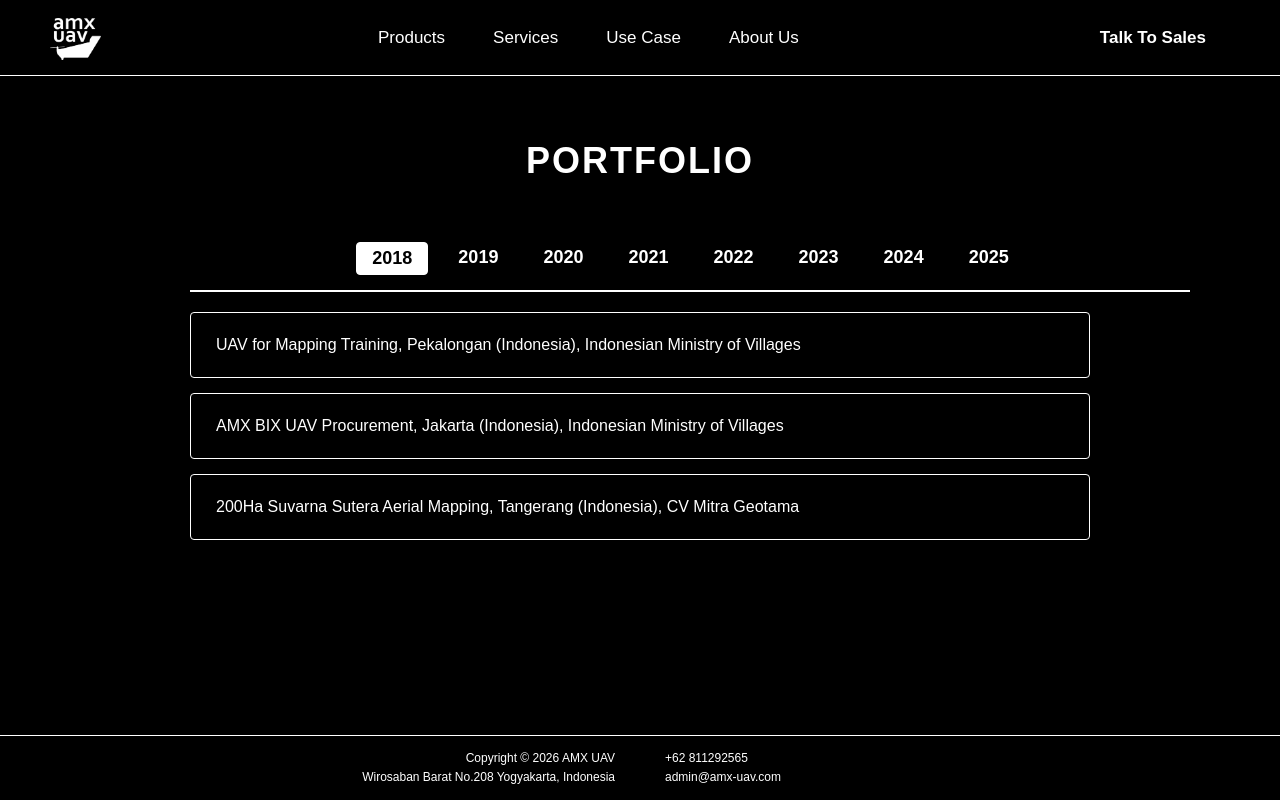
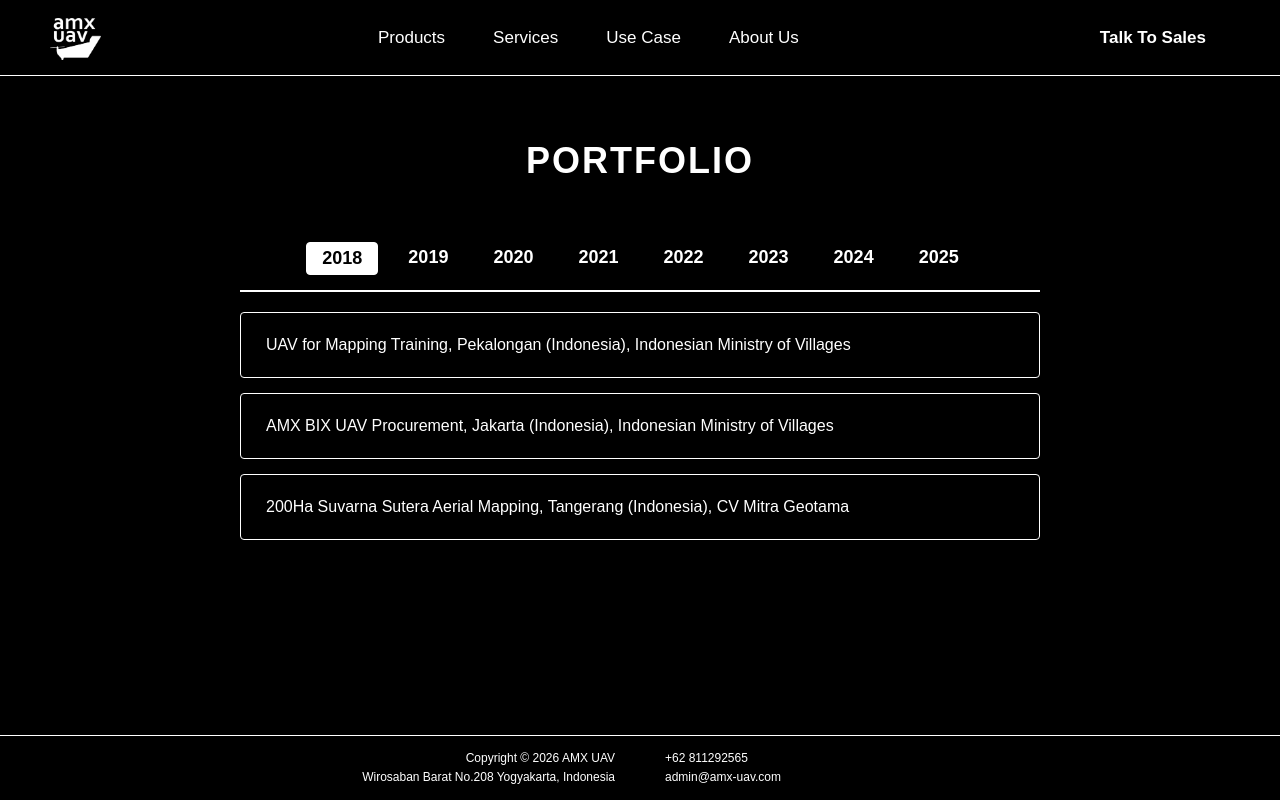
Before and after one commit to nasgmr/website-amx-next, a Next.js app: page /about-us/portfolio/2018 in a window 1280 px wide. Built offline with nearby package versions, Linux system fonts and the light colour scheme; a web font is replaced by a local one.

Commit message:
fix: portfolio page color

```diff
--- a/src/css/style.css
+++ b/src/css/style.css
@@ -1586,7 +1586,7 @@ body {
   margin-bottom: 20px;
   border-bottom: 2px solid #FFFFFF;
   padding-bottom: 15px;
-  width: 1000px;
+  width: 800px;
   margin-left: auto;
   margin-right: auto;
 }
```
